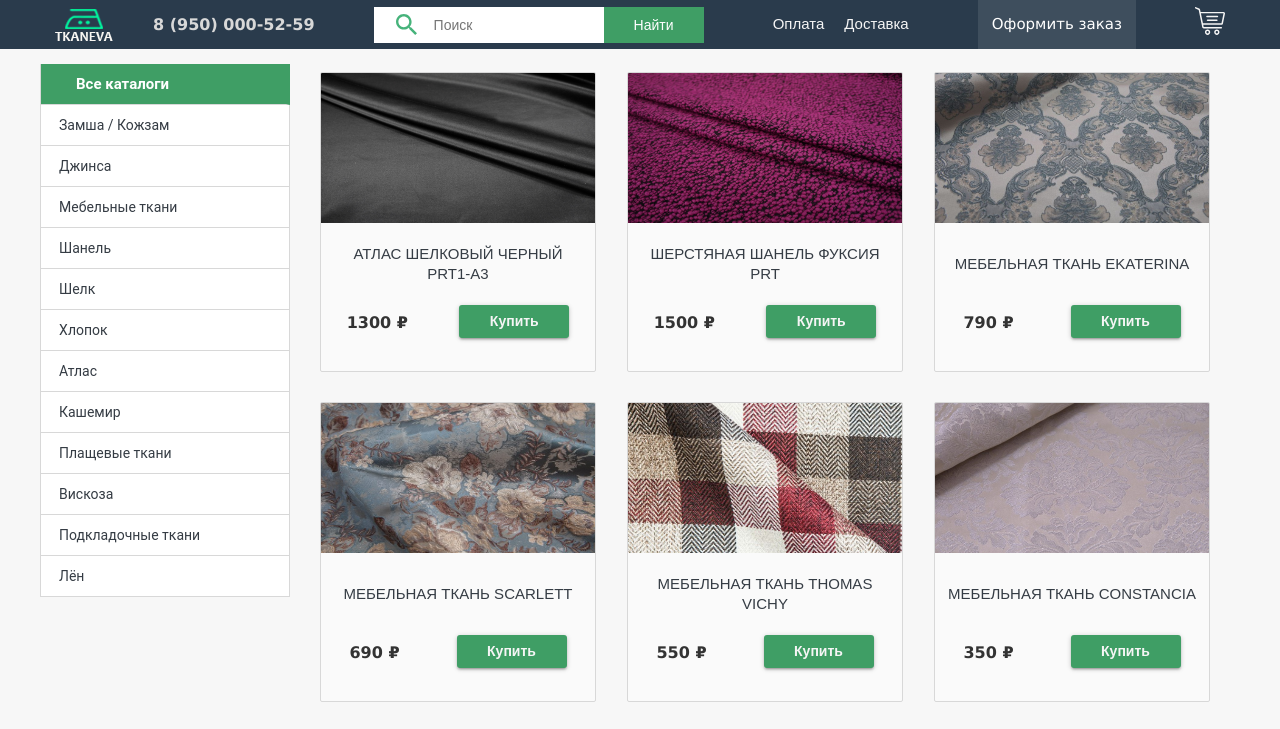
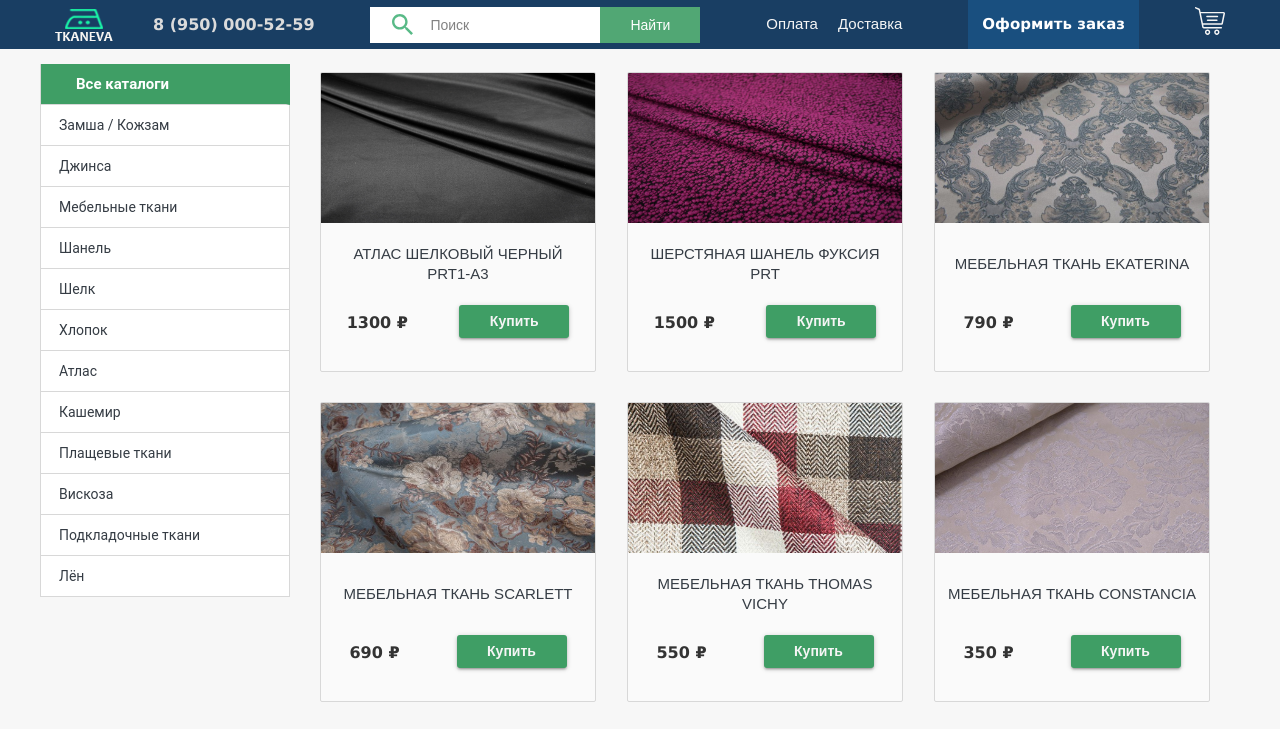
Before and after one commit to frezebloom/maket, a website: page dist/index.html in a window 1280 px wide. Shown: the top 729 px of the page. Drawn offline with Linux system fonts and the light colour scheme.

Commit message:
final fix color header

```diff
--- a/dev/scss/components/_header.scss
+++ b/dev/scss/components/_header.scss
@@ -7,7 +7,8 @@
   flex-direction: column;
   height: $headerHeight;
   font-size: 15px;
-  background-color: #2a3b4c;
+  background-color: #002a53;
+  opacity: 0.9;
   z-index: 888;
   white-space: nowrap;
   .container {
@@ -94,11 +95,11 @@
     }
 
     .cart_link {
-      background-color: #3e4e5d;
+      background-color: #003c72;
       color: $whiteColor;
       padding: $freeSpace - 1;
       font-size: 15px;
-      font-weight: 500;
+      font-weight: 600;
       cursor: pointer;
     }
 
--- a/dev/scss/components/_minicart.scss
+++ b/dev/scss/components/_minicart.scss
@@ -10,7 +10,7 @@
   background-color: white;
   transition: margin-left 0.5s, margin-right 0.5s;
   .minicart_header {
-    background-color: #2a3b4c;
+    background-color: #003c72;
     color: white;
     text-align: center;
     font-weight: 600;
--- a/dev/scss/components/_product.scss
+++ b/dev/scss/components/_product.scss
@@ -75,7 +75,7 @@
 }
 
 .products_title a:hover {
-  color: #293a4b;
+  color: #193e63;
   text-decoration: underline;
 }
 
```
Also changed, not shown: dist/css/style.css.
